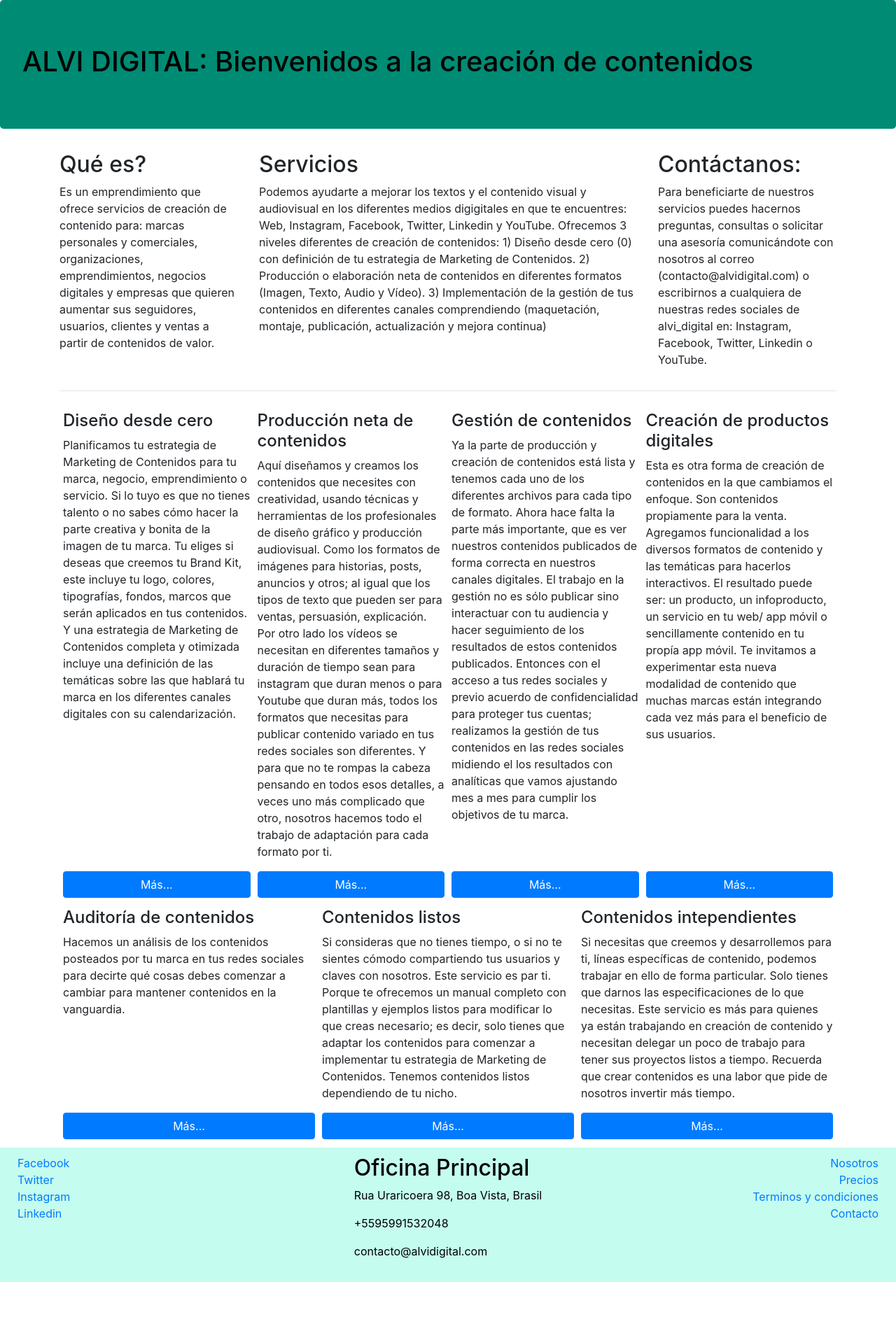
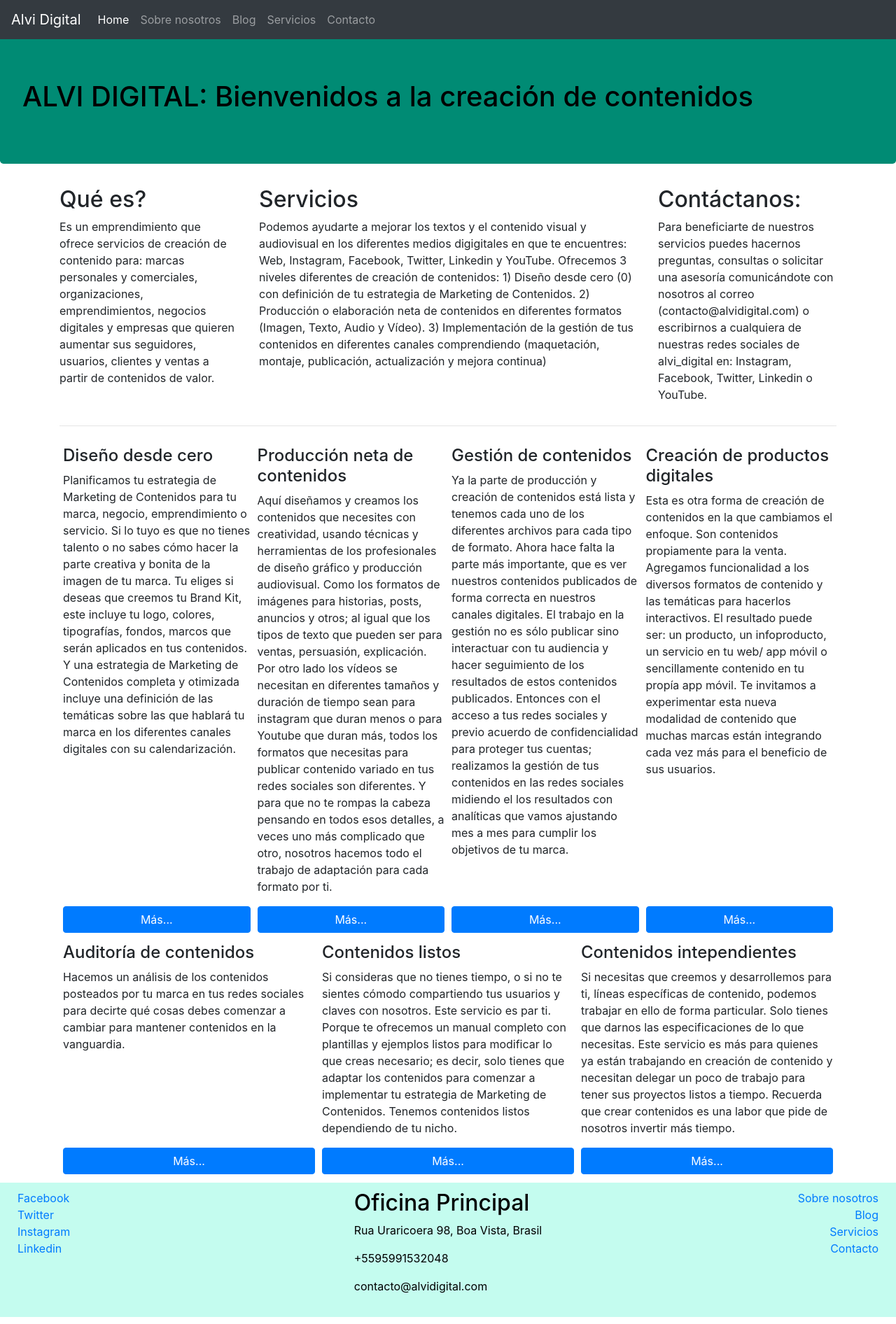
Before and after one commit to Alvilyn/alvi_digital, a website: page index.html in a window 1280 px wide. Shown: the whole page at 70% size. Before the commit the page ends 1842 px from the top, so only its background shows below. Drawn offline with nearby package versions, Linux system fonts and the light colour scheme.

Commit message:
Agregamos barra de navegación

```diff
--- a/css/main.css
+++ b/css/main.css
@@ -1,6 +1,7 @@
 .jumbotron {
 	background-color: #008b74;
 	color: black;
+	margin-top: 50px;
 }
 
 .footer {
--- a/index.html
+++ b/index.html
@@ -13,6 +13,22 @@
   </head>
 
   <body>
+
+    <nav class="navbar navbar-expand-md navbar-dark bg-dark fixed-top">
+      <a class="navbar-brand" href="#">Alvi Digital</a>
+      <button class="navbar-toggler" type="button" data-toggle="collapse" data-target="#navbarSupportedContent" aria-controls="navbarNavDropdown" aria-expanded="false" aria-label="Toggle navigation">
+        <span class="navbar-toggler-icon"></span>
+      </button>
+      <div class="collapse navbar-collapse" id="navbarSupportedContent">
+        <ul class="navbar-nav mr-auto">
+          <li class="nav-item active"><a class="nav-link" href="#">Home</a></li>
+          <li class="nav-item"><a class="nav-link" href="#">Sobre nosotros</a></li>
+          <li class="nav-item"><a class="nav-link" href="#">Blog</a></li>
+          <li class="nav-item"><a class="nav-link" href="#">Servicios</a></li>
+          <li class="nav-item"><a class="nav-link" href="#">Contacto</a></li>
+        </ul>
+      </div>
+    </nav>
 
     <div class="jumbotron">
       <h1>ALVI DIGITAL: Bienvenidos a la creación de contenidos</h1>
@@ -132,9 +148,9 @@
                 </div>
 
                 <div class="col-sm-4 d-flex flex-column align-items-end">
-                  <a href="http://www.facebook.com/">Nosotros</a>
-                  <a href="http://www.twitter.com/">Precios</a>
-                  <a href="http://www.instragram.com/">Terminos y condiciones</a>
+                  <a href="http://www.facebook.com/">Sobre nosotros</a>
+                  <a href="http://www.twitter.com/">Blog</a>
+                  <a href="http://www.instragram.com/">Servicios</a>
                   <a href="http://www.linkedin.com/">Contacto</a>
                 </div>
               </div>
```
